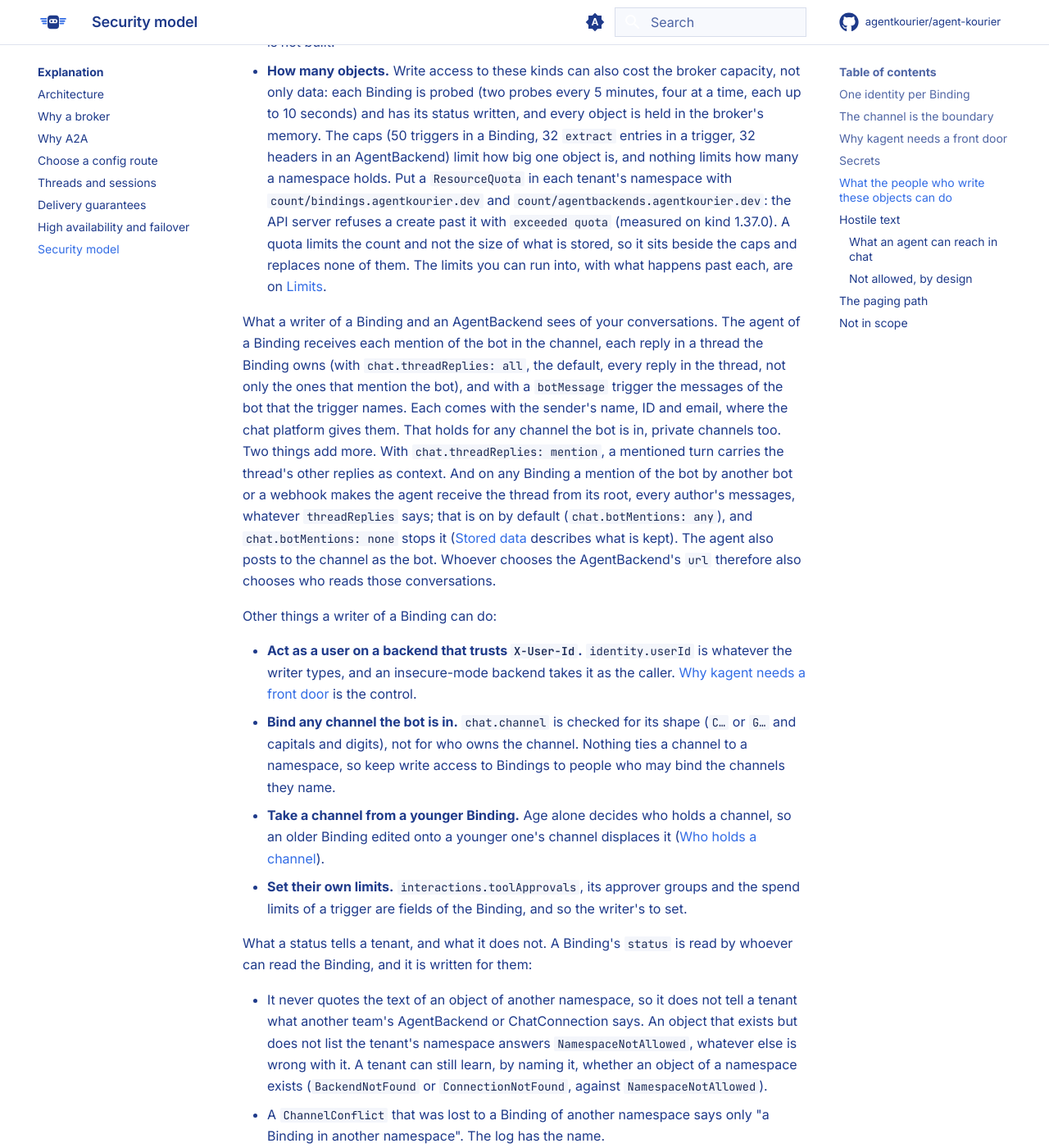
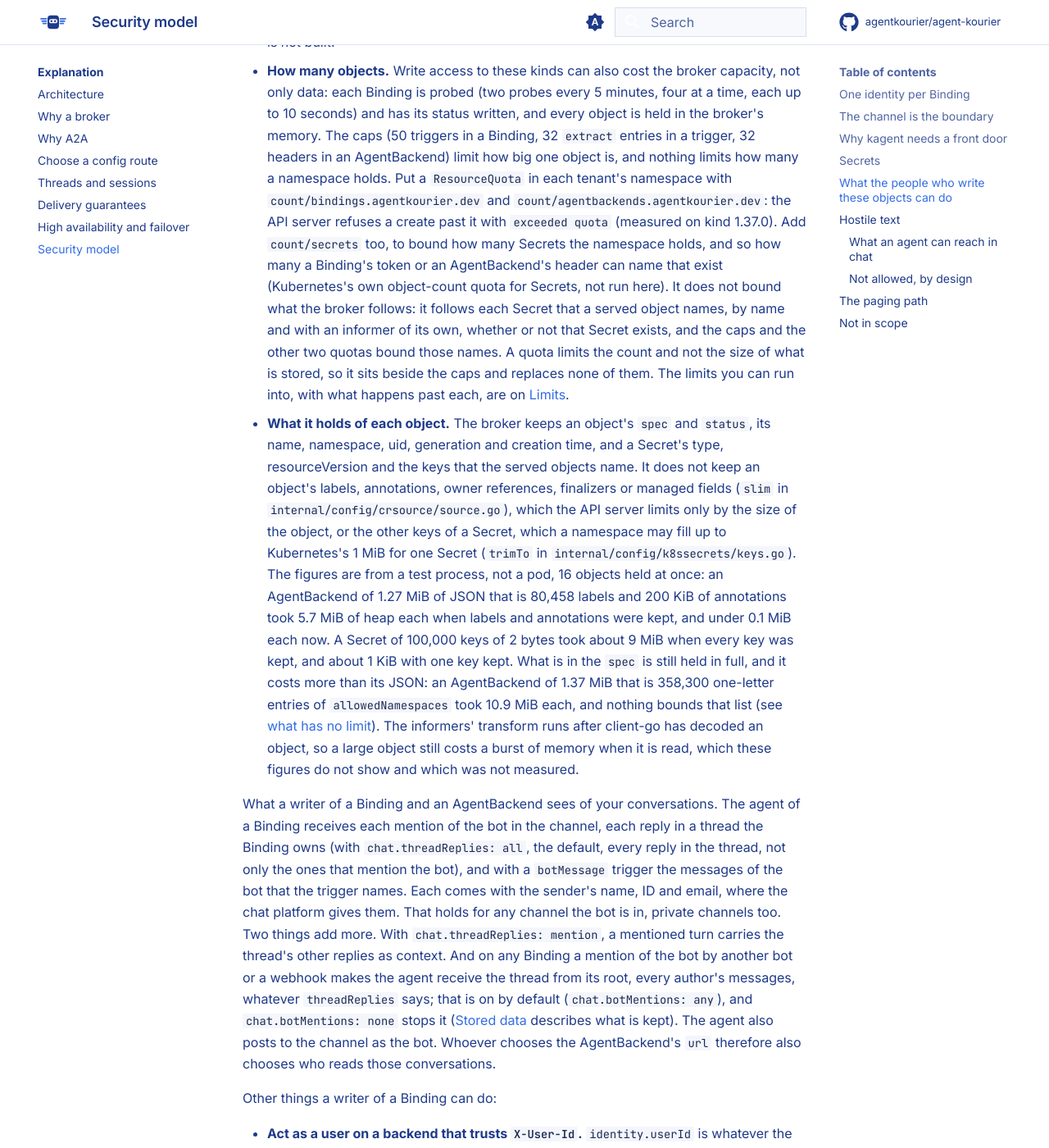
Before and after one commit to agentkourier/agent-kourier, an MkDocs documentation site: the page built from docs/explanation/security.md, in a window 1280 px wide and 1400 px high, scrolled down 4806 px. Shown: the whole window at 82% size. Built offline with MkDocs 1.6.1 and Material for MkDocs 9.7.7, drawn with Linux system fonts in a browser that asks for light colours; comment, search, counter and statistics services are not loaded.

Commit message:
docs(security,limits): say what the broker holds of an object, with figures, and advise a quota on Secrets

```diff
--- a/docs/explanation/security.md
+++ b/docs/explanation/security.md
@@ -126,8 +126,18 @@ What bounds this is what the broker can read, and where it can connect:
 - **How many objects.** Write access to these kinds can also cost the broker capacity, not only data: each Binding is probed (two probes every 5 minutes, four at a time, each up to 10 seconds)
   and has its status written, and every object is held in the broker's memory. The caps (50 triggers in a Binding, 32 `extract` entries in a trigger, 32 headers in an AgentBackend)
   limit how big one object is, and nothing limits how many a namespace holds. Put a `ResourceQuota` in each tenant's namespace with `count/bindings.agentkourier.dev` and
-  `count/agentbackends.agentkourier.dev`: the API server refuses a create past it with `exceeded quota` (measured on kind 1.37.0). A quota limits the count and not the size
-  of what is stored, so it sits beside the caps and replaces none of them. The limits you can run into, with what happens past each, are on [Limits](../reference/limits.md).
+  `count/agentbackends.agentkourier.dev`: the API server refuses a create past it with `exceeded quota` (measured on kind 1.37.0). Add `count/secrets` too, to bound how many
+  Secrets the namespace holds, and so how many a Binding's token or an AgentBackend's header can name that exist (Kubernetes's own object-count quota for Secrets, not run here). It does
+  not bound what the broker follows: it follows each Secret that a served object names, by name and with an informer of its own, whether or not that Secret exists, and the caps and the
+  other two quotas bound those names. A quota limits the count and not the size of what is stored, so it sits beside the caps and replaces none of them. The limits you can run into, with what happens past each, are on [Limits](../reference/limits.md).
+- **What it holds of each object.** The broker keeps an object's `spec` and `status`, its name, namespace, uid, generation and creation time, and a Secret's type, resourceVersion and the keys that
+  the served objects name. It does not keep an object's labels, annotations, owner references, finalizers or managed fields (`slim` in `internal/config/crsource/source.go`), which the API server
+  limits only by the size of the object, or the other keys of a Secret, which a namespace may fill up to Kubernetes's 1 MiB for one Secret (`trimTo` in `internal/config/k8ssecrets/keys.go`). The
+  figures are from a test process, not a pod, 16 objects held at once: an AgentBackend of 1.27 MiB of JSON that is 80,458 labels and 200 KiB of annotations took 5.7 MiB of heap each when
+  labels and annotations were kept, and under 0.1 MiB each now. A Secret of 100,000 keys of 2 bytes took about 9 MiB when every key was kept, and about 1 KiB with one key kept. What is in the
+  `spec` is still held in full, and it costs more than its JSON: an AgentBackend of 1.37 MiB that is 358,300 one-letter entries of `allowedNamespaces` took 10.9 MiB each, and nothing bounds that list
+  (see [what has no limit](../reference/limits.md#what-has-no-limit)). The informers' transform runs after client-go has decoded an object, so a large object still costs a burst of memory
+  when it is read, which these figures do not show and which was not measured.
 
 What a writer of a Binding and an AgentBackend sees of your conversations. The agent of a Binding receives each mention of the bot in the channel, each reply in a thread the Binding owns
 (with `chat.threadReplies: all`, the default, every reply in the thread, not only the ones that mention the bot), and with a `botMessage` trigger the messages of the bot that
```
Also changed, not shown: docs/reference/limits.md (+1 -1 lines).
